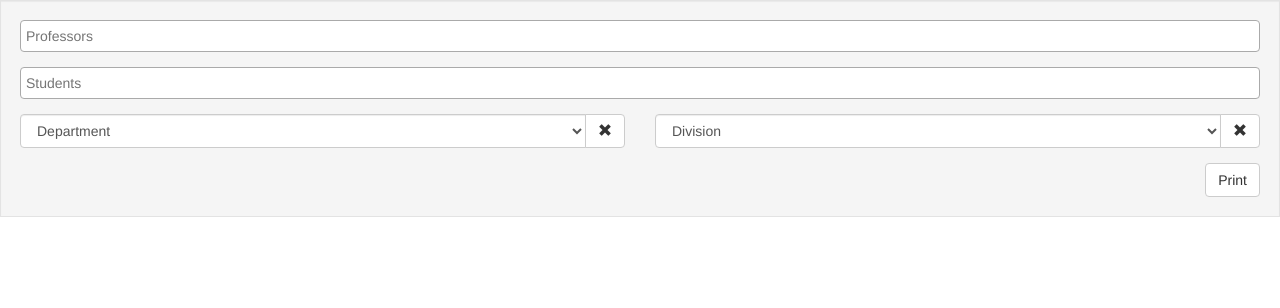
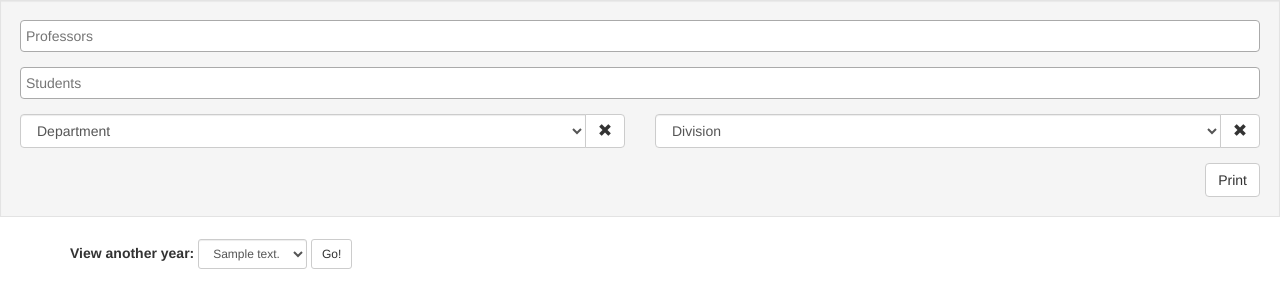
Before and after one commit to reed-college/kronos, a Flask app: template kronos/templates/schedule.html in a window 1280 px wide. Shown: the top 308 px of the page. Run offline with Flask 2, Linux system fonts and the light colour scheme; tables that the repository leaves empty hold one stand-in row (values such as "Sample post"); the template is opened without the code that fills it: values that come from a table or form of the project are taken from there, most other values are stand-ins (such as "Sample title", 1, 10 or a date in 2020); parts of the project's set-up code (start-up, migrations or seed data) failed here and were passed over; some libraries are stand-ins or nearby versions.

Commit message:
added year selector

```diff
--- a/kronos/templates/schedule.html
+++ b/kronos/templates/schedule.html
@@ -87,7 +87,32 @@ var edit = {{ edit }};
   </form>
 </div>
 <div class="container">
-  <div id='calendar'></div>
+  <div class="row">
+    <div class="col-md-12">
+      <div id='calendar'></div>
+    </div>
+  </div>
+</div>
+<div class="container">
+  <div class="row"><div class="col-md-12"></div></div>
+  <div class="row">
+    <div class="col-sm-12">
+      <form class="form-inline" method="GET">
+        <div class="form-group">
+          <label for="yearpicker">View another year:</label>
+          <select name="startday" id="yearpicker" class="form-control input-sm">
+            {% for day in startdays %}
+              <option value={{day.id}}>{{day.description}}</option>
+            {% endfor %}
+          </select>
+        </div>
+        <div class="form-group">
+          <button type="submit" class="btn btn-default btn-sm">Go!</button>
+        </div>
+      </form>
+    </div>
+  </div>
+  <div class="row"><div class="col-md-12"></div></div>
 </div>
 <div class="hidden" id="oral-qtip-template">
   <div class="row">
```
Also changed, not shown: kronos/static/oralweeks.js (+13 -0 lines), kronos/templates/oralweeks.html (+21 -10 lines), kronos/views.py (+15 -7 lines).
